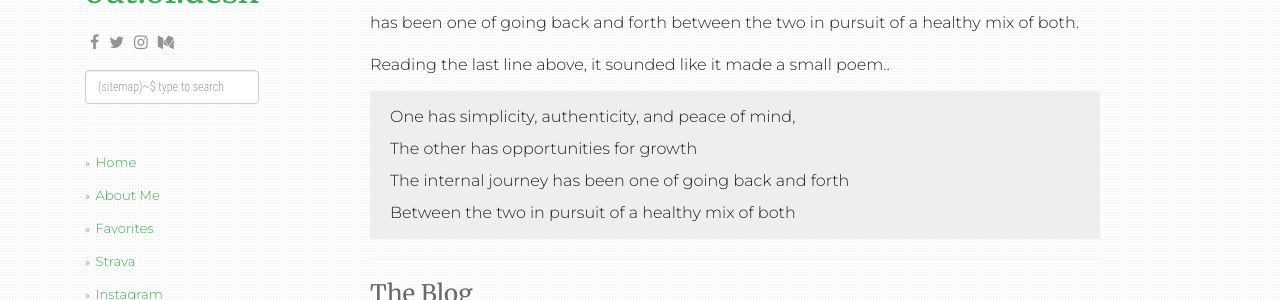
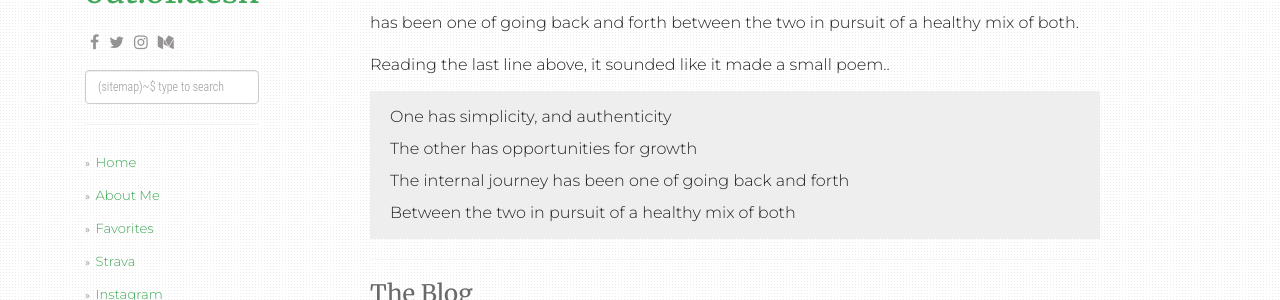
Before and after one commit to outofdesk/outofdesk.github.io, a Jekyll site: the page built from about.md, in a window 1280 px wide and 900 px high, scrolled down 415 px. Shown: the part 153-453 px from the top of the window. Built offline with Jekyll 4.4.1, drawn with Linux system fonts in a browser that asks for light colours; nearby versions of some CDN libraries; comment, search, counter and statistics services are not loaded.

Commit message:
fix about

```diff
--- a/about.md
+++ b/about.md
@@ -19,7 +19,7 @@ Moving from the college town of Columbus, Ohio to working in the Bay Area feels
 Reading the last line above, it sounded like it made a small poem..
 
 <blockquote>
-One has simplicity, authenticity, and peace of mind, <br/>
+One has simplicity, and authenticity <br/>
 The other has opportunities for growth <br/>
 The internal journey has been one of going back and forth <br/>
 Between the two in pursuit of a healthy mix of both <br/>
```
Also changed, not shown: 3 other files.
